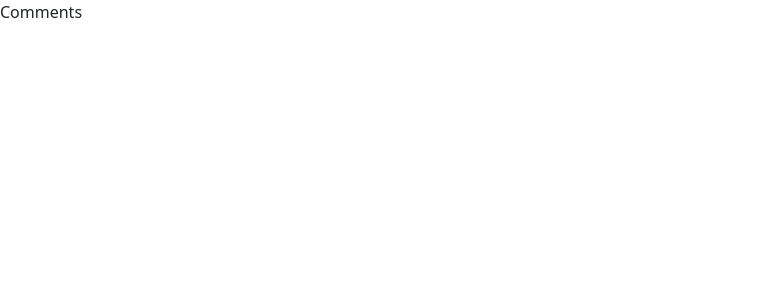
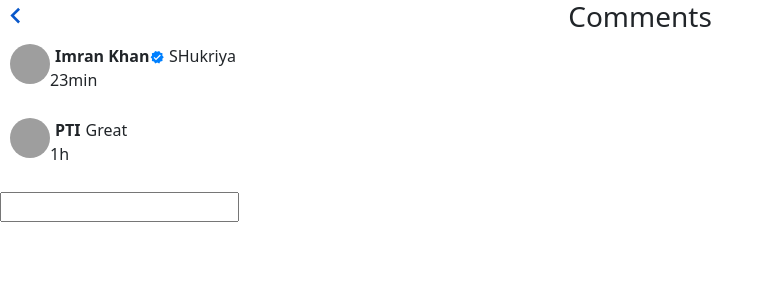
Before and after one commit to Taha-Mushtaq/instagram, a React (Create React App) app: page /Comments/1 in a window 1280 px wide. Shown: the top 300 px of the page, without its empty margins (0-774 px from the left). Built offline with nearby package versions, Linux system fonts and the light colour scheme; grey boxes are pictures that could not be loaded.

Commit message:
comment page added

```diff
--- a/src/App.js
+++ b/src/App.js
@@ -15,7 +15,7 @@ function App() {
         <Route path="/" element={<Home />}/>
         <Route path='/Profile/:userId' element={<Profile/>}/>
         <Route path='/Message/:userId' element={<Message/>}/>
-        <Route path='/Comments/:userId' element={<Comments/>}/>
+        <Route path='/Comments/:postId' element={<Comments/>}/>
         <Route path='/Chats/' element={<Chats/>}/>
       </Routes>
     </div>
--- a/src/Data/comments.js
+++ b/src/Data/comments.js
@@ -1,14 +1,23 @@
-export const comment=[
+export const commentsData=[
     {
         id:'1',
         postId:'1',
         userId:'1',
-        comments:'SHukriya'
+        comment:'SHukriya',
+        time: '23min'
     },
     {
         id:'2',
         postId:'1',
         userId:'2',
-        comments:'Great'
+        comment:'Great',
+        time: '1h'
+    },
+    {
+        id:'2',
+        postId:'2',
+        userId:'2',
+        comment:'Great',
+        time: '56min'
     }
 ]
--- a/src/Data/profile.js
+++ b/src/Data/profile.js
@@ -1,4 +1,5 @@
 export const myProfile = {
     "id": "007",
     "username": "TahaMushtaq"
+
 }
--- a/src/Data/user.js
+++ b/src/Data/user.js
@@ -21,7 +21,7 @@ export const userData = [
     postsNumber: "2",
     followers: "47K",
     following: "7",
-    isVerified: "true",
+    isVerified: "false",
   },
   {
     id: "3",
@@ -33,6 +33,6 @@ export const userData = [
     postsNumber: "1",
     followers: "102K",
     following: "12k",
-    isVerified: "false",
+    isVerified: "true",
   },
 ];
--- a/src/Pages/Comments/Comments.js
+++ b/src/Pages/Comments/Comments.js
@@ -1,9 +1,45 @@
-import React from 'react'
+import React,{useState,useEffect} from "react";
+import { useParams, Link } from "react-router-dom";
+import Icon from "@mdi/react";
+import { mdiChevronLeft,mdiCheckDecagram } from "@mdi/js";
+import './comments.css'
+import Avatar from "@mui/material/Avatar";
+import {userData} from '../../Data/user'
+import {commentsData} from '../../Data/comments'
+
 
 function Comments() {
+  const { postId } = useParams();
+  const [postComments,setPostComments] = useState();
+  const[comment,setComment] = useState();
+  useEffect(() => {
+    setPostComments(commentsData.filter((item)=>item.postId===postId));
+},[postId])
+
   return (
-    <div>Comments</div>
-  )
+    <div>
+      <Link to="/">
+        <Icon className="back_icon" path={mdiChevronLeft} size={1.3} />
+      </Link>
+      <h3 className="comment_heading">Comments</h3>
+      { postComments &&
+        postComments.map((item)=>
+        <div className="comment">
+          <Avatar src={userData.find((user)=>user.id===item.userId).profile_picture} alt="abc"/>
+        <div>
+        <strong>{userData.find((user)=>user.id===item.userId).username}{userData.find((user)=>user.id===item.userId).isVerified === "true" && (
+              <Icon path={mdiCheckDecagram} size={0.6} color="#0080ff" />
+            )}</strong>
+        <span>{item.comment}</span>
+        <p>{item.time}</p>
+        </div>
+      </div>)
+      }
+      <form>
+        <input value={comment} onChange={(e)=>setComment(e.target.value)}/>
+      </form>
+    </div>
+  );
 }
 
-export default Comments
+export default Comments;
--- /dev/null
+++ b/src/Pages/Comments/comments.css
@@ -0,0 +1,12 @@
+.comment_heading{
+    display: flex;
+    justify-content: center;
+}
+.comment{
+    display: flex;
+    flex-direction: row;
+    margin: 10px;
+}
+.comment strong{
+    margin: 0 5px
+}
```
